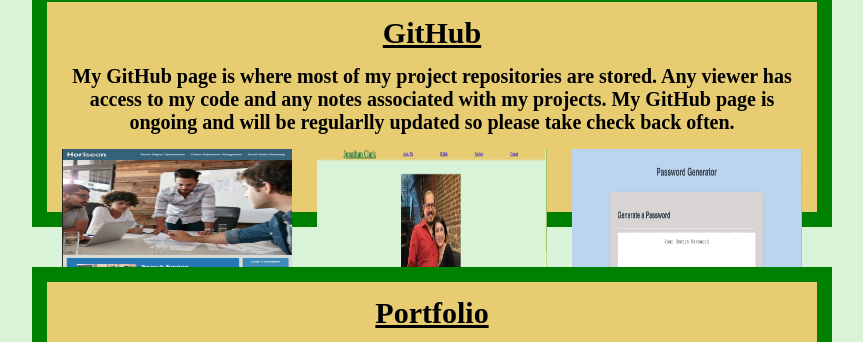
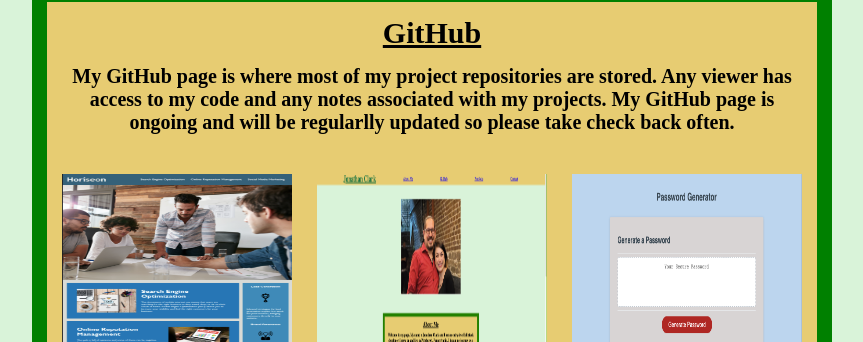
Before and after one commit to ClarkJon969/Jonathan-Clark-Portfolio, a plain HTML site: page index.html in a window 1280 px wide. Shown: the part 943-1285 px from the top of the page, without its empty margins (208-1071 px from the left). Drawn offline with Linux system fonts and the light colour scheme; files whose address does not match are found by name.

Commit message:
final revisions for css

```diff
--- a/assets/css/style.css
+++ b/assets/css/style.css
@@ -79,6 +79,14 @@ a {
     font-size: 25px;
 }
 
+.photolinks {
+    display: block;
+    justify-content:flex-start;
+    margin-top: 40px;
+    bottom: 70px;
+
+}
+
 .text-center {
     text-align:center;
 
@@ -105,7 +113,7 @@ a {
     border: 15px solid green;
     margin: 20px;
     text-align: center;
-    height: 240px;
+    height: 500px;
     background: rgb(231, 204, 114) ;
 }
 
```
